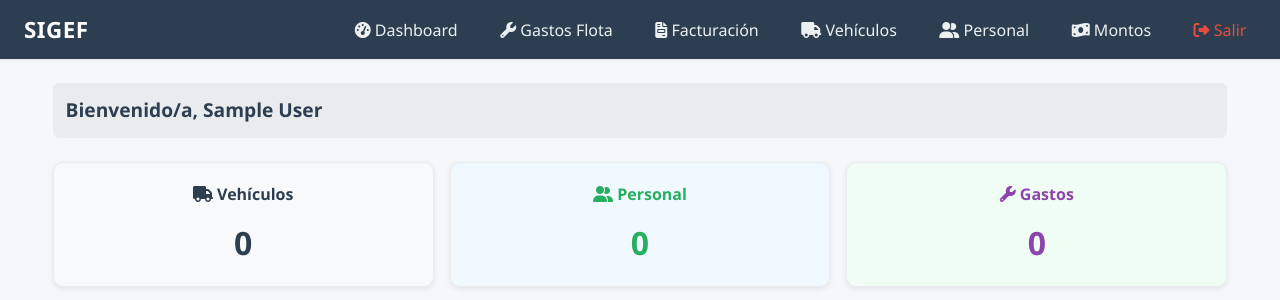
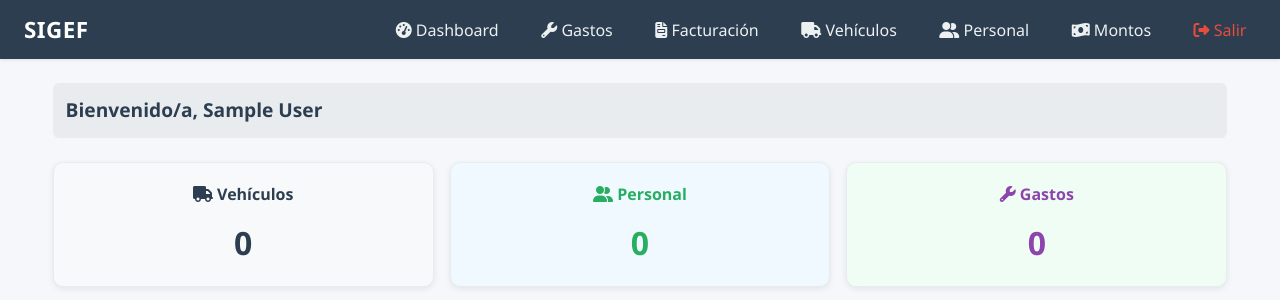
Before and after one commit to llobosg/SIGEF, a PHP site: page /pages/dashboard_admin.php in a window 1280 px wide. Shown: the top 300 px of the page. Run offline with PHP 8.4, Linux system fonts and the light colour scheme; the visitor is signed in with stand-in values (Sample User, id 1); data that the repository does not hold is empty.

Commit message:
prueba corta header

```diff
--- a/includes/header.php
+++ b/includes/header.php
@@ -10,7 +10,7 @@ $rol = $_SESSION['rol'] ?? 'basico';
                 <i class="fas fa-tachometer-alt"></i> Dashboard
             </a>
             <a href="/pages/mantencion_view.php">
-                <i class="fas fa-wrench"></i> Gastos Flota
+                <i class="fas fa-wrench"></i> Gastos
             </a>
             <a href="/pages/facturacion_view.php">
                 <i class="fas fa-file-invoice"></i> Facturación
```
